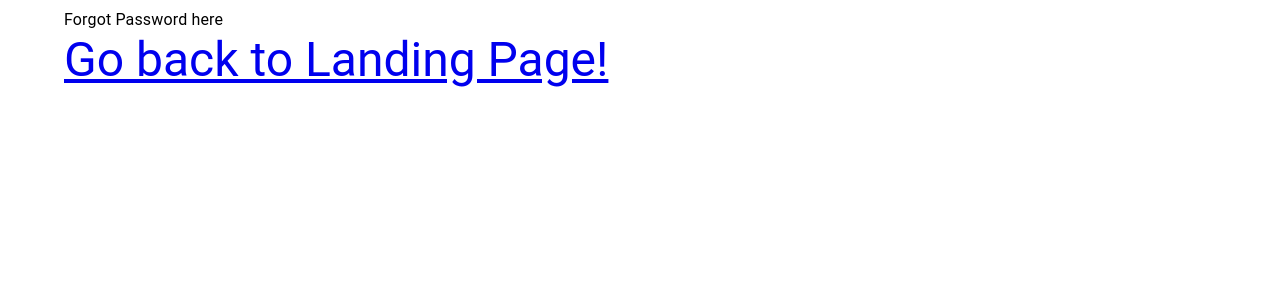
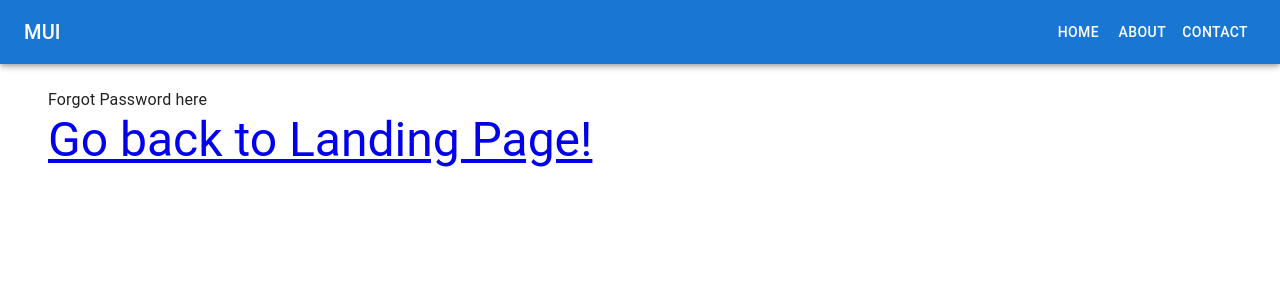
Before and after one commit to 2202-XU-CSCC22B/groupD, a Next.js app in the folder front-end/: page /forgot_password in a window 1280 px wide. Shown: the top 300 px of the page. Built offline with nearby package versions, Linux system fonts and the light colour scheme.

Commit message:
Added layouts

```diff
--- a/front-end/src/pages/forgot_password.js
+++ b/front-end/src/pages/forgot_password.js
@@ -1,11 +1,19 @@
 import {Container, Typography} from "@mui/material";
 import Link from "next/link";
+import ResponsiveAppBar from "@modules/components/layouts/ResponsiveAppBar";
+import Head from "next/head";
 
 export default function forgotPassword(){
     return (
-        <Container sx={{display: "flex", flexDirection: "column"}}>
-            <Typography> Forgot Password here</Typography>
-            <Link href={"/"}> <Typography variant={"h3"}> Go back to Landing Page!</Typography></Link>
-        </Container>
+        <ResponsiveAppBar>
+            <Head>
+                <title>Password Reset</title>
+            </Head>
+            <Container sx={{display: "flex", flexDirection: "column"}}>
+                <Typography> Forgot Password here</Typography>
+                <Link href={"/"}> <Typography variant={"h3"}> Go back to Landing Page!</Typography></Link>
+            </Container>
+        </ResponsiveAppBar>
+
     )
 }
```
Also changed, not shown: front-end/src/pages/login.js (+12 -4 lines).
